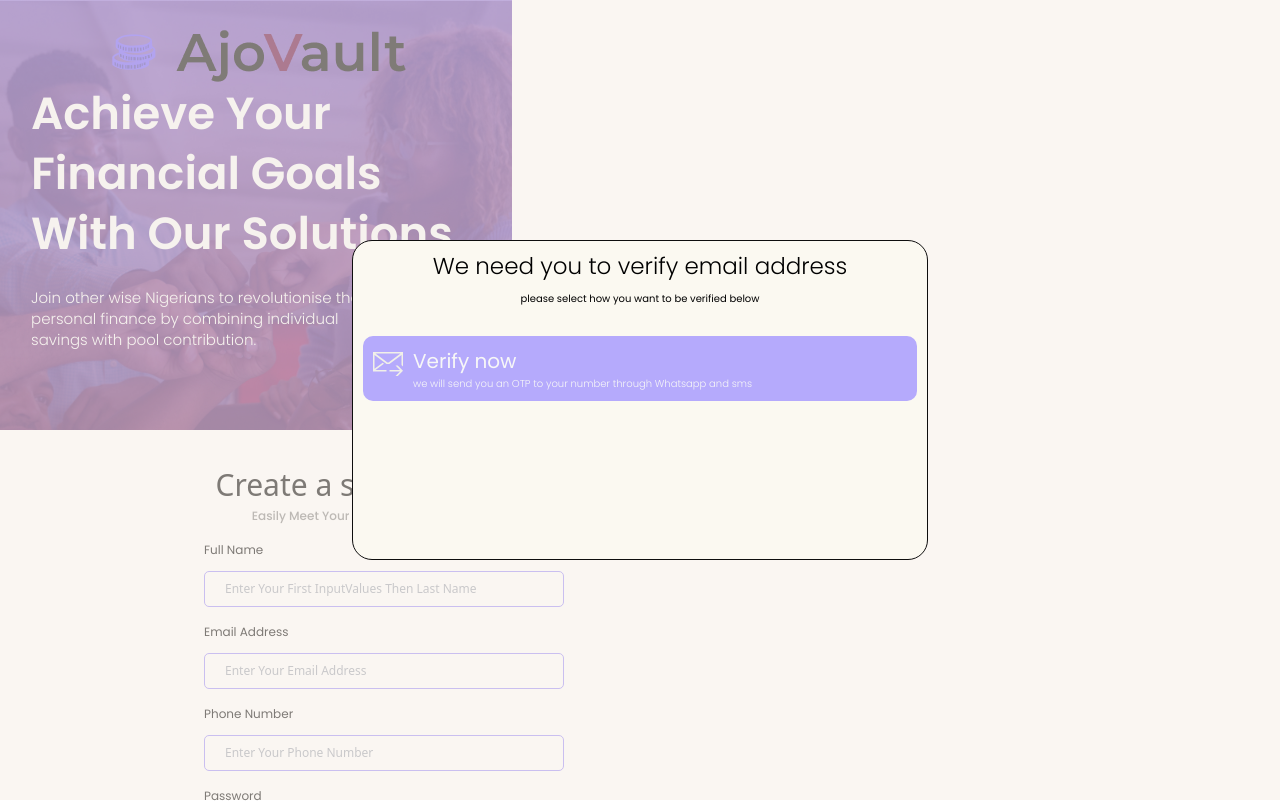
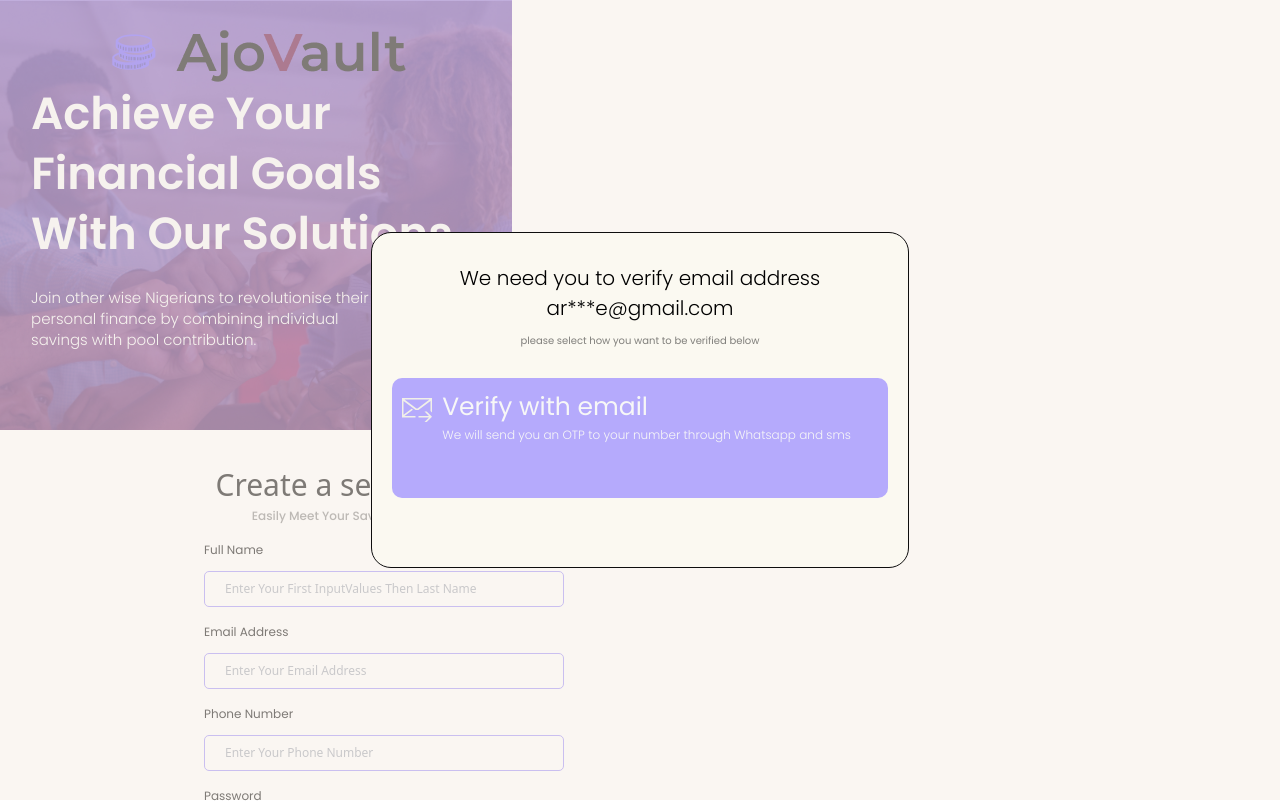
Before and after one commit to AJOVAULT-org/ajoVault-frontend, a React (Vite) app: page /signup in a window 1280 px wide. Shown: the top 803 px of the page. Built offline with nearby package versions, Linux system fonts and the light colour scheme.

Commit message:
update :css up shapin the model

```diff
--- a/src/App.css
+++ b/src/App.css
@@ -174,19 +174,20 @@ body
 }
 .verification-model
 {
-  padding: 10px;
+  padding: 30px 20px;
   background: #FBF9F1;
   /* background: #ADC4CE; */
-  height: 40vh;
-  width: 45vw;
+  height: 42vh;
+  width: 42vw;
   border-radius: 20px;
   border: 1px solid #0e0e0e;
 }
 .model-paragraph p{
-  font-size: 23px;
+  font-size: 20px;
   line-height: 30px;
   text-align: center;
   font-weight: 300;
+  /* width: 18em; */
 }
 .header
 {
@@ -200,6 +201,7 @@ body
   text-align: center;
   margin-top: 10px;
   margin-bottom: 30px;
+  color: #0e0e0e84;
 }
 .email-box
 {
@@ -207,14 +209,15 @@ body
   padding: 10px;
   border-radius: 10px;
   color: #f7f7f7;
+  height: 15vh;
 }
 .small-header h1
 {
-  font-size: 20px;
+  font-size: 25px;
 }
 .veri-paragraph p
 {
-  font-size: 10px;
+  font-size: 12px;
   /* text-align: center; */
   font-weight: 300;
   margin-left: 40px;
--- a/src/components/models/verification.jsx
+++ b/src/components/models/verification.jsx
@@ -10,7 +10,7 @@ function Verification() {
             <div></div>
         </div>
         <div className="verification-model">
-            <Paragraph ParagraphText= " We need you to verify email address" class="model-paragraph"/>
+            <Paragraph ParagraphText= " We need you to verify email address ar***e@gmail.com" class="model-paragraph"/>
             <Paragraph ParagraphText="please select how you want to be verified below" class="model-paragraph-small" />
             <div className="email-box">
                 <div className="header">
@@ -20,9 +20,9 @@ function Verification() {
                 </g>
                 </svg>
 
-                    <SmallHeader headertext="Verify now"  class="small-header"/>
+                    <SmallHeader headertext="Verify with email"  class="small-header"/>
                 </div>
-                <Paragraph ParagraphText="we will send you an OTP to your number through Whatsapp and sms"  class="veri-paragraph" />
+                <Paragraph ParagraphText="We will send you an OTP to your number through Whatsapp and sms"  class="veri-paragraph" />
             </div>
         </div>
     </div>
```
